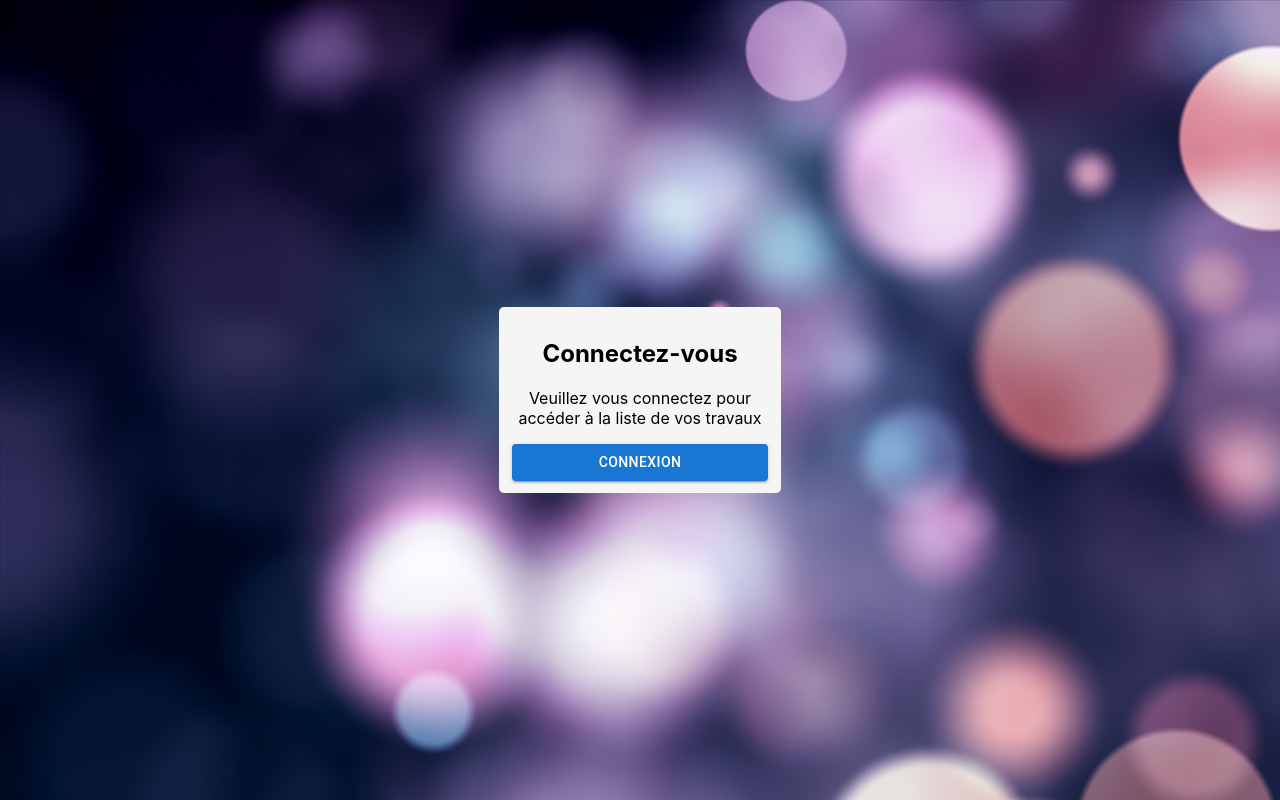
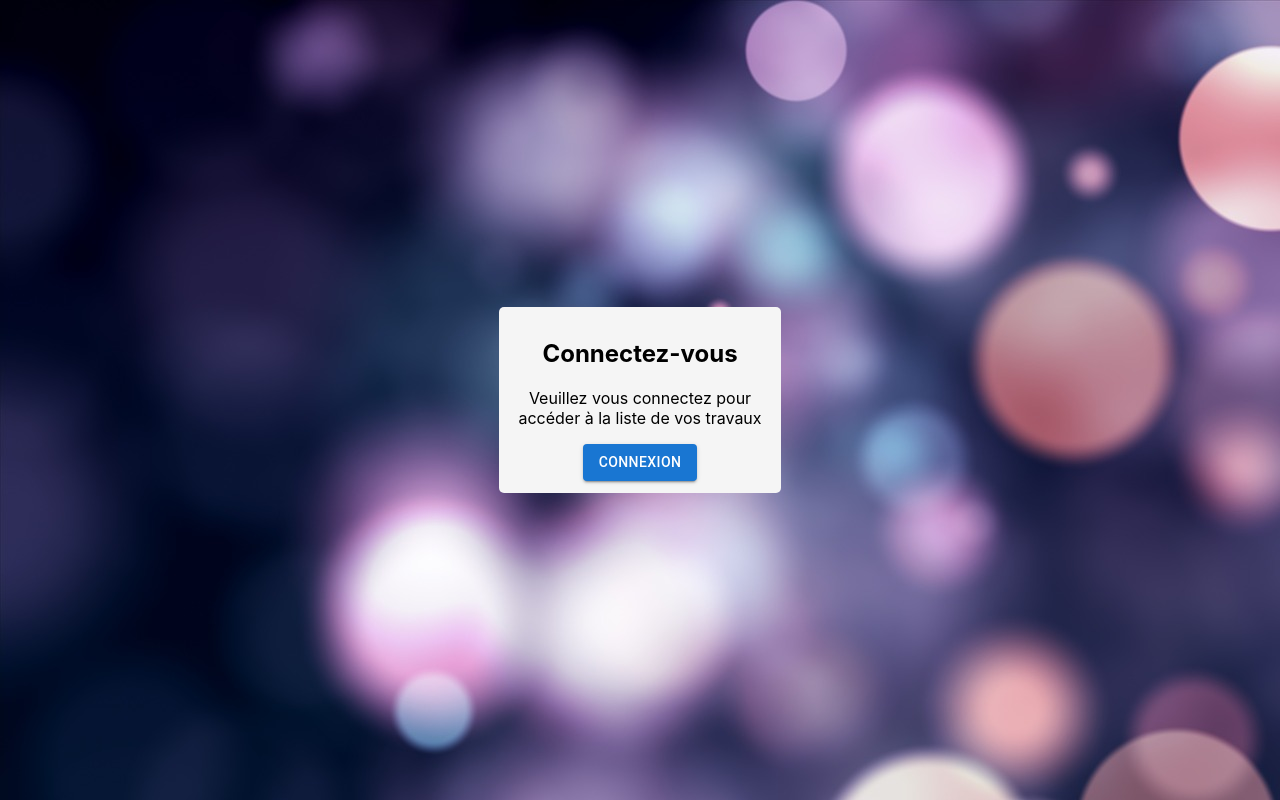
Before and after one commit to eparisLR/Homeworks-front, a React (Create React App) app: page / in a window 1280 px wide. Built offline with nearby package versions, Linux system fonts and the light colour scheme; no server answers.

Commit message:
:sparkles: : styling login page

```diff
--- a/src/components/authentication/LoginPage.js
+++ b/src/components/authentication/LoginPage.js
@@ -13,6 +13,7 @@ const LoginPage = (props) => {
                     <div>
                         <h2>Connectez-vous</h2>
                         <p>Veuillez vous connectez pour accéder à la liste de vos travaux</p>
+                        <AuthenticationButton/>
                     </div>
                 )}
                 {isAuthenticated && (
@@ -21,7 +22,6 @@ const LoginPage = (props) => {
                     <Link to="/homeworks" style={{ color: 'inherit', textDecoration: 'inherit'}}> La liste de vos travaux </Link>
                 </div>
                 )}
-                <AuthenticationButton/>
             </div>
         </div>
     )
```
